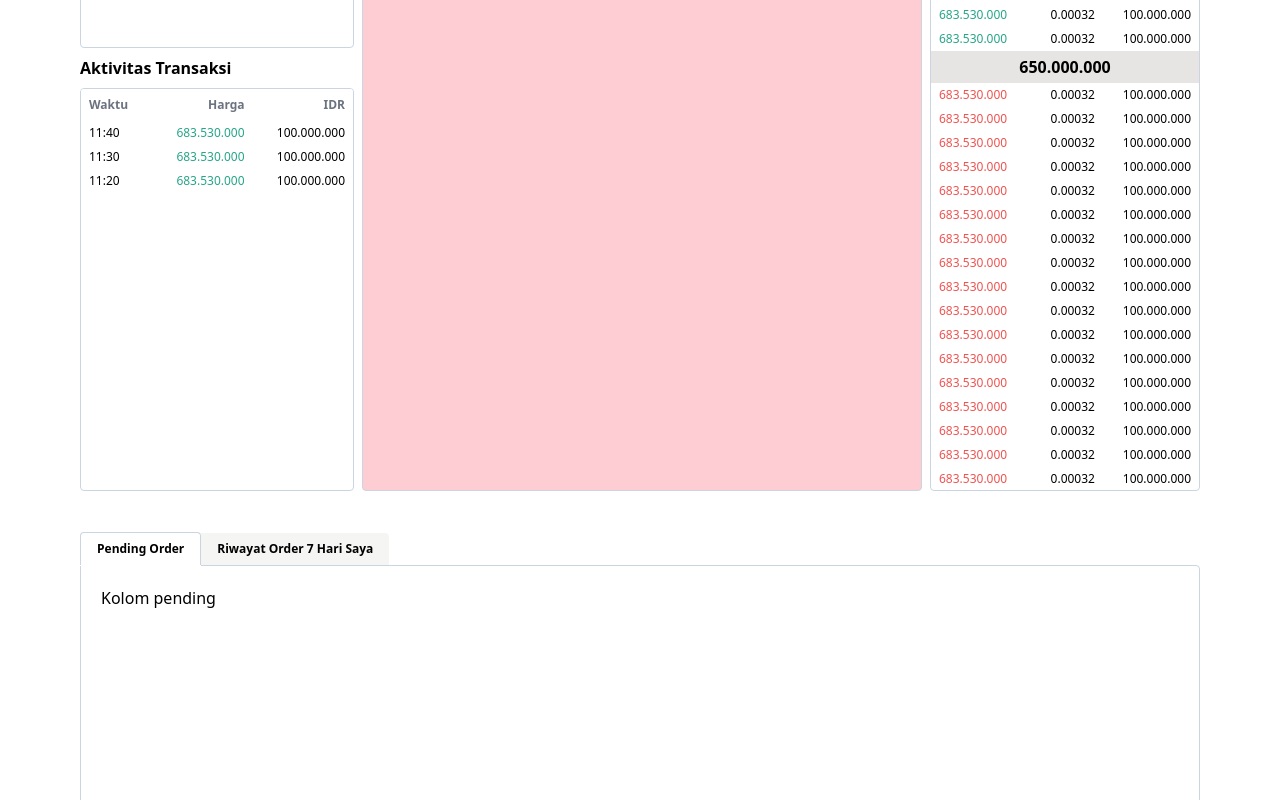
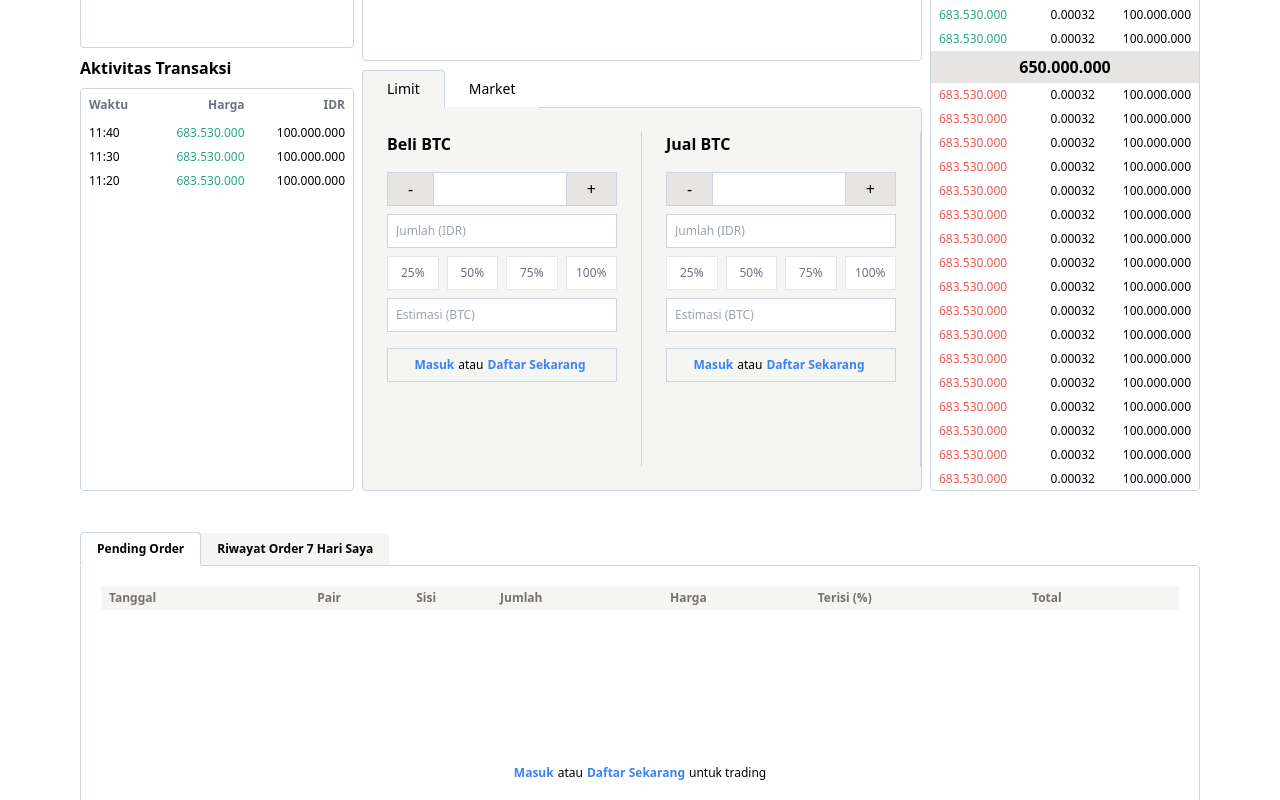
Before and after one commit to nadrianfikri/clone-rekeningku, a React (Create React App) app: page /trade in a window 1280 px wide. Shown: the part 520-1320 px from the top of the page. Built offline with nearby package versions, Linux system fonts and the light colour scheme.

Commit message:
done orderpanel

```diff
--- /dev/null
+++ b/src/components/atoms/RadioPct.js
@@ -0,0 +1,11 @@
+import { RadioGroup } from '@headlessui/react';
+
+function RadioPct(props) {
+  return (
+    <RadioGroup.Option className="flex flex-1 text-center bg-white items-center cursor-pointer " value={props.value}>
+      {({ checked }) => <span className={`w-full border bg-white py-2 hover:bg-primary hover:text-white ${checked ? 'bg-primary text-white' : ''}`}>{props.value}%</span>}
+    </RadioGroup.Option>
+  );
+}
+
+export default RadioPct;
--- /dev/null
+++ b/src/components/molecules/DirectLink.js
@@ -0,0 +1,18 @@
+import { Link } from 'react-router-dom';
+
+function DirectLink(props) {
+  return (
+    <p className=" text-xs space-x-1">
+      <Link className="font-bold text-blue-500" to="/login">
+        Masuk
+      </Link>
+      <span>atau</span>
+      <Link className="font-bold text-blue-500" to="/register">
+        Daftar Sekarang
+      </Link>
+      <span>{props.etc}</span>
+    </p>
+  );
+}
+
+export default DirectLink;
--- /dev/null
+++ b/src/components/molecules/LimitForm.js
@@ -0,0 +1,30 @@
+import { RadioGroup } from '@headlessui/react';
+import { Row, Col } from '../atoms/Direction';
+import DirectLink from './DirectLink';
+import PctList from './PctList';
+
+export default function LimitForm(props) {
+  return (
+    <form className="flex flex-col gap-2">
+      <Row>
+        <button type="button" className="bg-stone-200 border border-slate-300 px-5 hover:bg-primary hover:text-white">
+          -
+        </button>
+        <input name="price" type="number" className="w-full border-t border-b border-slate-300  text-center text-xs p-2 focus:outline-none" />
+        <button type="button" className="bg-stone-200 border border-slate-300 px-5 hover:bg-primary hover:text-white">
+          +
+        </button>
+      </Row>
+      <input name="idr" type="number" placeholder="Jumlah (IDR)" className="w-full border border-slate-300 text-xs p-2 focus:outline-none" />
+      <RadioGroup value={props.percent} onChange={props.changePercent}>
+        <Row className="text-xs text-gray-500 gap-2">
+          <PctList />
+        </Row>
+      </RadioGroup>
+      <input name="estimasi" type="number" placeholder={`Estimasi (BTC)`} className="w-full border border-slate-300 text-xs p-2 focus:outline-none" />
+      <Col className="text-center border border-slate-300 py-2 mt-2">
+        <DirectLink />
+      </Col>
+    </form>
+  );
+}
--- /dev/null
+++ b/src/components/molecules/MarketForm.js
@@ -0,0 +1,21 @@
+import { RadioGroup } from '@headlessui/react';
+import { Row, Col } from '../atoms/Direction';
+import DirectLink from './DirectLink';
+import PctList from './PctList';
+
+export default function MarketForm(props) {
+  return (
+    <form className="flex flex-col gap-2">
+      <Row className="w-full justify-center text-xs p-2 bg-white text-gray-500">Harga Pasar</Row>
+      <input name="idr" type="number" placeholder="Jumlah (IDR)" className="w-full border border-slate-300 text-xs p-2 focus:outline-none" />
+      <RadioGroup value={props.percent} onChange={props.changePercent}>
+        <Row className="text-xs text-gray-500 gap-2">
+          <PctList />
+        </Row>
+      </RadioGroup>
+      <Col className="text-center border border-slate-300 py-2 mt-2">
+        <DirectLink />
+      </Col>
+    </form>
+  );
+}
--- /dev/null
+++ b/src/components/molecules/PctList.js
@@ -0,0 +1,14 @@
+import RadioPct from '../atoms/RadioPct';
+
+function PctList() {
+  return (
+    <>
+      <RadioPct value="25" />
+      <RadioPct value="50" />
+      <RadioPct value="75" />
+      <RadioPct value="100" />
+    </>
+  );
+}
+
+export default PctList;
--- /dev/null
+++ b/src/components/organism/HistoryPanel.js
@@ -0,0 +1,50 @@
+import { Tab } from '@headlessui/react';
+import { Link } from 'react-router-dom';
+import { Col } from '../atoms/Direction';
+import { OrderTable } from '../atoms/Table';
+import DirectLink from '../molecules/DirectLink';
+
+function HistoryPanel() {
+  return (
+    <Col className="relative">
+      <Tab.Group>
+        <Tab.List className="text-xs w-max relative z-10 bg-white top-[1.3px]">
+          <Tab>
+            {({ selected }) => (
+              <button className={`border-slate-300 rounded rounded-r-none rounded-b-none px-4 py-2 font-semibold ${selected ? 'bg-white  border-slate-300 border-l border-t border-r  rounded-tr' : 'bg-stone-100 border-b'}`}>
+                Pending Order
+              </button>
+            )}
+          </Tab>
+          <Tab>
+            {({ selected }) => (
+              <button className={`border-slate-300 rounded rounded-l-none rounded-b-none px-4 py-2 font-semibold ${selected ? 'bg-white  border-slate-300 border-l border-t border-r  rounded-tr rounded-tl' : 'bg-stone-100 border-b'}`}>
+                Riwayat Order 7 Hari Saya
+              </button>
+            )}
+          </Tab>
+        </Tab.List>
+
+        <Tab.Panels className="flex flex-col p-5 border border-slate-300 rounded rounded-tl-none h-96">
+          <Tab.Panel className="flex flex-col h-full">
+            <OrderTable head1="Tanggal" head2="Pair" head3="Sisi" head4="Jumlah" head5="Harga" head6="Terisi (%)" head7="Total" />
+            <Col className="w-full h-full justify-center items-center">
+              <DirectLink etc="untuk trading" />
+            </Col>
+          </Tab.Panel>
+          <Tab.Panel className="flex flex-col h-full">
+            <Link to="/order" className="absolute top-3 right-0 font-semibold underline text-xs">
+              Lainnya
+            </Link>
+            <OrderTable head1="Tanggal" head2="Pair" head3="Sisi" head4="Jumlah" head5="Harga" head6="Total" head7="Status" />
+            <Col className="w-full h-full  justify-center items-center">
+              <DirectLink etc="untuk trading" />
+            </Col>
+          </Tab.Panel>
+        </Tab.Panels>
+      </Tab.Group>
+    </Col>
+  );
+}
+
+export default HistoryPanel;
--- a/src/components/organism/OrderPanel.js
+++ b/src/components/organism/OrderPanel.js
@@ -1,36 +1,63 @@
-import { Tab } from '@headlessui/react';
-import { Link } from 'react-router-dom';
-import { Col } from '../atoms/Direction';
-import { OrderTable, Table, TBody, TData, THeader } from '../atoms/Table';
+import { RadioGroup, Tab } from '@headlessui/react';
+import { useState } from 'react';
+import { Col, Row } from '../atoms/Direction';
+import { OrderTable } from '../atoms/Table';
+import DirectLink from '../molecules/DirectLink';
+import LimitForm from '../molecules/LimitForm';
+import MarketForm from '../molecules/MarketForm';
 
 function OrderPanel() {
+  const [buy, setBuy] = useState('');
+  const [sell, setSell] = useState('');
+
   return (
-    <Col className="relative">
+    <Col className="flex-1 relative">
       <Tab.Group>
-        <Tab.List className="text-xs w-max relative z-10 bg-white top-[1.3px]">
+        <Tab.List className="text-sm w-max relative z-10 bg-white top-[1.3px]">
           <Tab>
             {({ selected }) => (
-              <button className={`border-slate-300 rounded rounded-r-none rounded-b-none px-4 py-2 font-semibold ${selected ? 'bg-white  border-slate-300 border-l border-t border-r  rounded-tr' : 'bg-stone-100 border-b'}`}>
-                Pending Order
+              <button
+                className={`border-b border-b-stone-100 border-slate-300 rounded rounded-r-none rounded-b-none px-6 py-2 hover:bg-stone-100 transition-all ${
+                  selected ? 'bg-stone-100  border-slate-300 border-l border-t border-r  rounded-tr ' : 'bg-white  border-b-slate-300'
+                }`}
+              >
+                Limit
               </button>
             )}
           </Tab>
           <Tab>
             {({ selected }) => (
-              <button className={`border-slate-300 rounded rounded-l-none rounded-b-none px-4 py-2 font-semibold ${selected ? 'bg-white  border-slate-300 border-l border-t border-r  rounded-tr rounded-tl' : 'bg-stone-100 border-b'}`}>
-                Riwayat Order 7 Hari Saya
+              <button
+                className={`border-b border-b-stone-100  border-slate-300 rounded rounded-l-none rounded-b-none px-6 py-2 hover:bg-stone-100 transition-all ${
+                  selected ? 'bg-stone-100  border-slate-300 border-l border-t border-r  rounded-tr rounded-tl' : 'bg-white border-b-slate-300'
+                }`}
+              >
+                Market
               </button>
             )}
           </Tab>
         </Tab.List>
 
-        <Tab.Panels className="p-5 border border-slate-300 rounded rounded-tl-none h-96">
-          <Tab.Panel>Kolom pending</Tab.Panel>
-          <Tab.Panel>
-            <Link to="/order" className="absolute top-3 right-0 font-semibold underline text-xs">
-              Lainnya
-            </Link>
-            <OrderTable head1="Tanggal" head2="Pair" head3="Sisi" head4="Jumlah" head5="Harga" head6="Terisi (%)" head7="Total" />
+        <Tab.Panels className="flex flex-col py-6 bg-stone-100 border border-slate-300 rounded rounded-tl-none h-96">
+          <Tab.Panel className="flex w-full h-full">
+            <div className="flex-1 px-6  border-r border-slate-300">
+              <h1 className="mb-4 font-semibold">Beli BTC</h1>
+              <LimitForm percent={buy} changePercent={setBuy} />
+            </div>
+            <div className="flex-1 px-6  border-r border-slate-300">
+              <h1 className="mb-4 font-semibold">Jual BTC</h1>
+              <LimitForm percent={sell} changePercent={setSell} />
+            </div>
+          </Tab.Panel>
+          <Tab.Panel className="flex w-full h-full">
+            <div className="flex-1 px-6  border-r border-slate-300">
+              <h1 className="mb-4 font-semibold">Beli BTC</h1>
+              <MarketForm percent={buy} changePercent={setBuy} />
+            </div>
+            <div className="flex-1 px-6  border-r border-slate-300">
+              <h1 className="mb-4 font-semibold">Jual BTC</h1>
+              <MarketForm percent={sell} changePercent={setSell} />
+            </div>
           </Tab.Panel>
         </Tab.Panels>
       </Tab.Group>
--- a/src/index.css
+++ b/src/index.css
@@ -14,6 +14,16 @@ html {
   border-radius: 5px;
 }
 
+input::-webkit-outer-spin-button,
+input::-webkit-inner-spin-button {
+  -webkit-appearance: none;
+  margin: 0;
+}
+
+input[type='number'] {
+  -moz-appearance: textfield;
+}
+
 @tailwind base;
 @tailwind components;
 @tailwind utilities;
--- a/src/pages/Exchange/index.js
+++ b/src/pages/Exchange/index.js
@@ -5,8 +5,9 @@ import CurrentCoinStat from '../../components/organism/CurrentCoinStat';
 import Footer from '../../components/organism/Footer';
 import MarketPanel from '../../components/organism/MarketPanel';
 import Navbar from '../../components/organism/Navbar';
+import HistoryPanel from '../../components/organism/HistoryPanel';
+import TransactionPanel from '../../components/organism/TransactionPanel';
 import OrderPanel from '../../components/organism/OrderPanel';
-import TransactionPanel from '../../components/organism/TransactionPanel';
 
 function Exchange() {
   const currentStat = {
@@ -124,6 +125,9 @@ function Exchange() {
     name: 'Bitcoin',
     code: 'BTC',
   };
+
+  const title = `BTC to IDR | 677.780.000 | Harga Bitcoin Hari Ini | Rekeningku`;
+  window.document.title = title;
   return (
     <div>
       <Navbar />
@@ -148,7 +152,10 @@ function Exchange() {
                 <TransactionPanel dataTrans={trans} />
               </Col>
               {/* chart */}
-              <Col className="flex-1 p-2 border  border-slate-300 rounded  bg-rose-200">chart</Col>
+              <Col className="flex-1 space-y-2">
+                <Col className="flex-1 border border-slate-300 rounded ">Chart</Col>
+                <OrderPanel />
+              </Col>
             </Row>
           </Col>
           <BidAskPanel
@@ -162,7 +169,8 @@ function Exchange() {
             dataAsk={bidAsk}
           />
         </Row>
-        <OrderPanel />
+
+        <HistoryPanel />
 
         <WarningQoutes
           className="text-gray-400"
```
